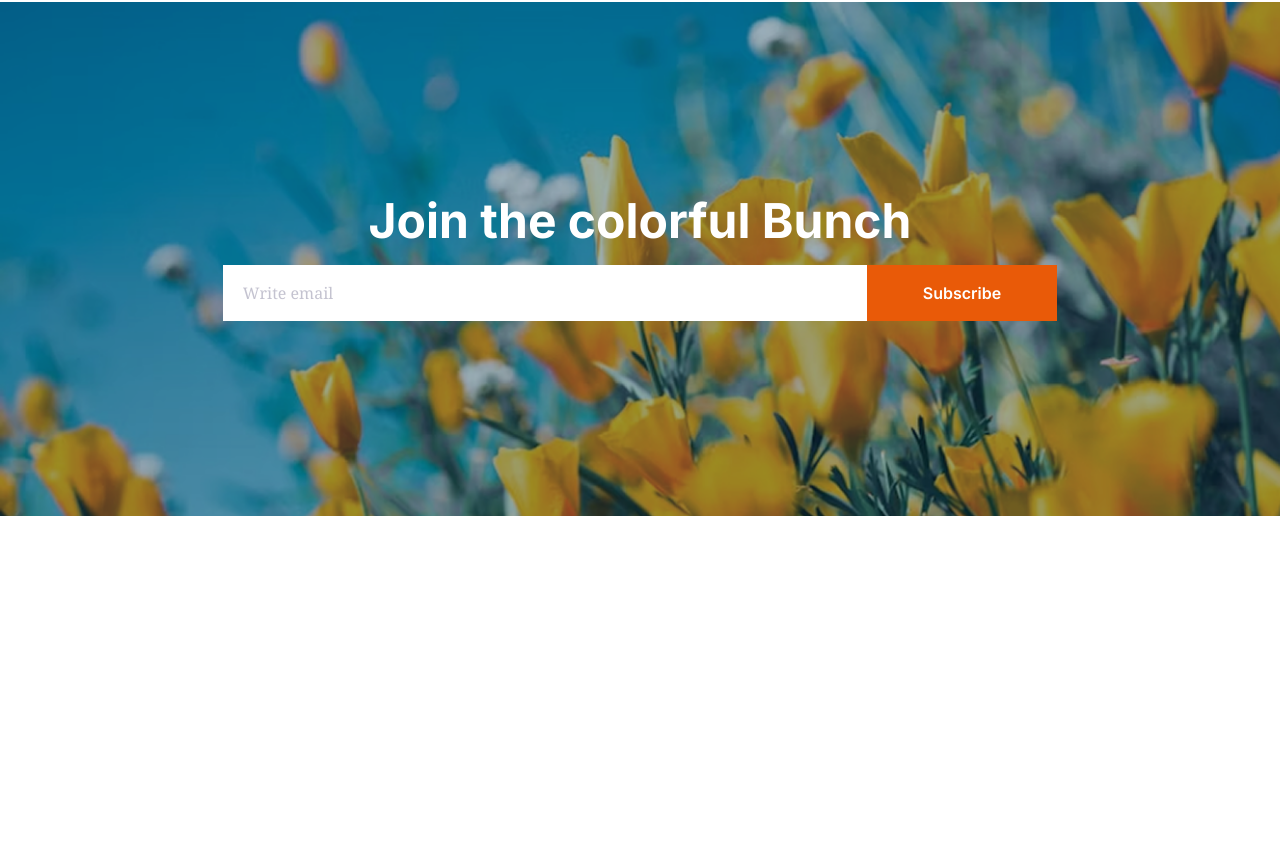
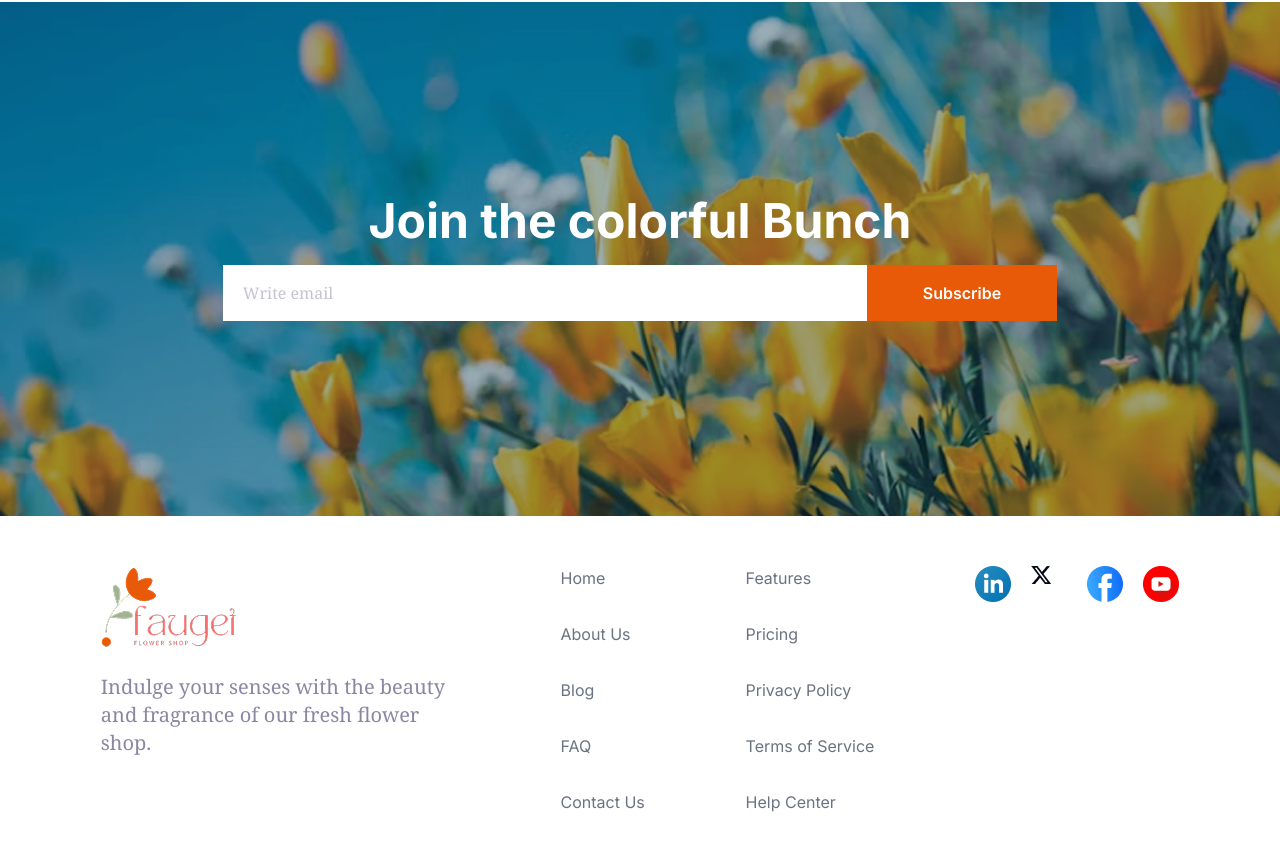
Before and after one commit to jannatulahsannayem34/B12A02-Responsive-Flowers, a plain HTML site: page index.html in a window 1280 px wide. Shown: the part 3622-4470 px from the top of the page. Before the commit the page ends 4138 px from the top, so only its background shows below. Drawn offline with nearby package versions, Linux system fonts and the light colour scheme.

Commit message:
sixth commit

```diff
--- a/index.html
+++ b/index.html
@@ -183,30 +183,52 @@
                     class="bg-[url('/assets/deal-zabo.png')] lg:max-w-[753px] max-w-[366px] flex flex-col items-center font-[inter] lg:px-[160px] lg:py-[140px]  px-[60px] py-[60px] rounded-lg lg:mt-0 mt-5 lg:mx-0 mx-auto">
                     <h2 class="font-bold lg:text-[40px] text-[20px] text-white text-center">25% Off | Zabo Plant</h2>
                     <a class="font-semibold lg:text-3xl text-[16px] text-white underline" href="">Shop Now</a>
-
                 </div>
             </div>
         </section>
-        <section class="w-full  bg-no-repeat bg-cover bg-[url('/assets/news-letter-bg.png')] lg:py-[195px] py-[150px] mt-[120px] ">
+        <section
+            class="w-full  bg-no-repeat bg-cover bg-[url('/assets/news-letter-bg.png')] lg:py-[195px] py-[150px] mt-[120px] ">
             <div>
-                <h1 class="font-bold lg:text-5xl text-[20px] text-white text-center font-[inter]">Join the colorful Bunch</h1>
+                <h1 class="font-bold lg:text-5xl text-[20px] text-white text-center font-[inter]">Join the colorful
+                    Bunch</h1>
             </div>
             <div class="flex justify-center mt-5">
-                <input class="bg-white font font-normal text-[16px] text-[#8987A1] lg:w-[644px] w-[218px] py-3.5 pl-5" type="email" name="" id="" placeholder="Write email">
-                <button class="bg-[#E95A08] font-[inter] font-semibold text-white text-[16px] lg:px-14 px-3 py-4">Subscribe</button>
+                <input class="bg-white font font-normal text-[16px] text-[#8987A1] lg:w-[644px] w-[218px] py-3.5 pl-5"
+                    type="email" name="" id="" placeholder="Write email">
+                <button
+                    class="bg-[#E95A08] font-[inter] font-semibold text-white text-[16px] lg:px-14 px-3 py-4">Subscribe</button>
             </div>
-
-
         </section>
-
-
-
     </main>
-
-
-    <footer>
-
-
+    <footer class="lg:flex justify-evenly grid my-[50px] lg:ml-0 ml-5">
+        <div class="max-w-[359px] font-normal text-xl text-[#8987A1] ">
+            <img src="assets/logo.png" alt="">
+            <p class="mt-6">Indulge your senses with the beauty and fragrance of our fresh flower shop. </p>
+        </div>
+        <div>
+            <ul class="grid gap-y-8 font-[inter] font-normal text-[16px] text-[#6B7280]">
+                <li>Home</li>
+                <li>About Us</li>
+                <li>Blog</li>
+                <li>FAQ</li>
+                <li>Contact Us</li>
+            </ul>
+        </div>
+        <div>
+            <ul class="grid gap-y-8 font-[inter] font-normal text-[16px] text-[#6B7280] lg:mt-0 mt-6 lg:mb-0 mb-8">
+                <li>Features</li>
+                <li>Pricing</li>
+                <li>Privacy Policy</li>
+                <li>Terms of Service</li>
+                <li>Help Center</li>
+            </ul>
+        </div>
+        <div class="inline-grid grid-cols-4 gap-x-5">
+            <img src="assets/icon-linkedin.png" alt="">
+            <img src="assets/icon-twitter.png" alt="">
+            <img src="assets/icon-facebook.png" alt="">
+            <img src="assets/icon-youtube.png" alt="">
+        </div>
     </footer>
 
 </body>
```
Lines whose indentation alone changed are shown as unchanged.
